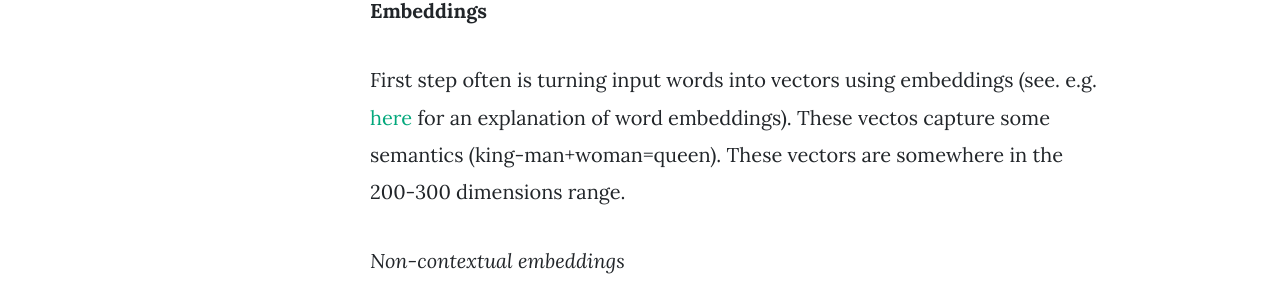
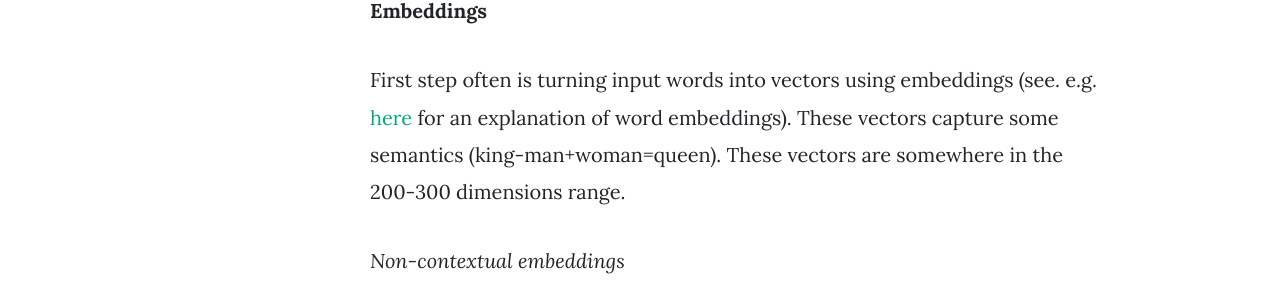
Before and after one commit to haslhofer/haslhofer.github.io, a Jekyll site: the page built from _posts/2019-11-29-nlp-introduction.md, in a window 1280 px wide and 1400 px high, scrolled down 796 px. Shown: the part 155-457 px from the top of the window. Built offline with Jekyll 4.4.1, drawn with Linux system fonts in a browser that asks for light colours; nearby versions of some CDN libraries; comment, search, counter and statistics services are not loaded; some of the changed text lies outside the part shown.

Commit message:
Update 2019-11-29-nlp-introduction.md

```diff
--- a/_posts/2019-11-29-nlp-introduction.md
+++ b/_posts/2019-11-29-nlp-introduction.md
@@ -16,7 +16,7 @@ This post provides a summary of introductory articles I found useful to better u
 
 **Embeddings**
 
-First step often is turning input words into vectors using embeddings (see. e.g. [here](https://machinelearningmastery.com/what-are-word-embeddings/) for an explanation of word embeddings). These vectos capture some semantics (king-man+woman=queen). These vectors are somewhere in the 200-300 dimensions range.
+First step often is turning input words into vectors using embeddings (see. e.g. [here](https://machinelearningmastery.com/what-are-word-embeddings/) for an explanation of word embeddings). These vectors capture some semantics (king-man+woman=queen). These vectors are somewhere in the 200-300 dimensions range.
 
   *Non-contextual embeddings*
 
```
Also changed, not shown: other parts of _posts/2019-11-29-nlp-introduction.md (+4 -1 lines).
